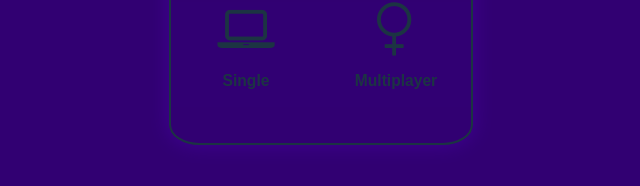
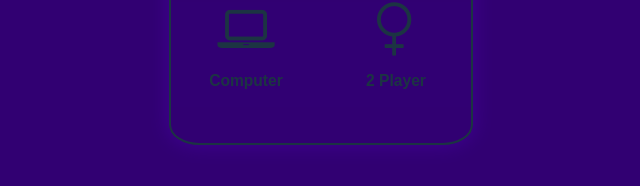
Before and after one commit to Hartecode/tictactoe, a plain HTML site: page index.html in a window 1280 px wide. Shown: the part 242-428 px from the top of the page, 319-959 px from the left. Drawn offline with Linux system fonts and the light colour scheme.

Commit message:
update opponet section

```diff
--- a/index.html
+++ b/index.html
@@ -34,12 +34,12 @@
 
           <button class="computer select" type="button" name="computer">
             <i class="fa fa-laptop fa-4x" aria-hidden="true"></i>
-            <h3>Single</h3>
+            <h3>Computer</h3>
           </button>
 
           <button class="human select" type="button" name="human">
             <i class="fa fa-venus fa-4x" aria-hidden="true"></i>
-            <h3>Multiplayer</h3>
+            <h3>2 Player</h3>
           </button>
         </div>
       </div>
```
